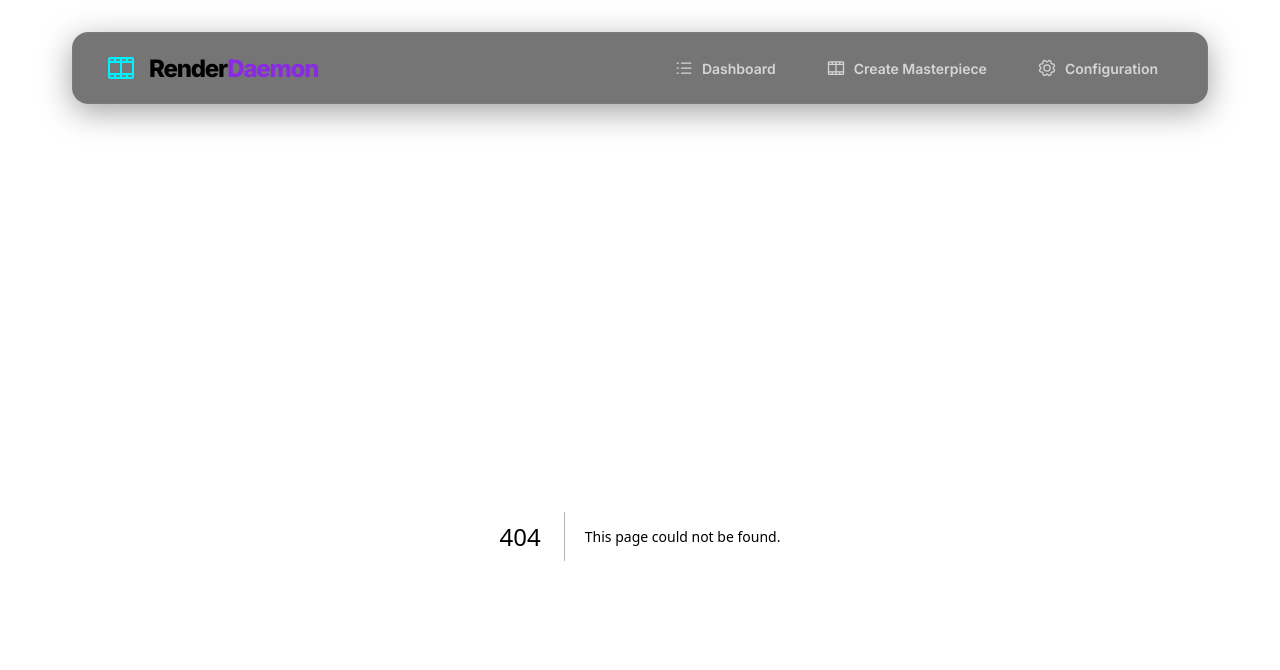
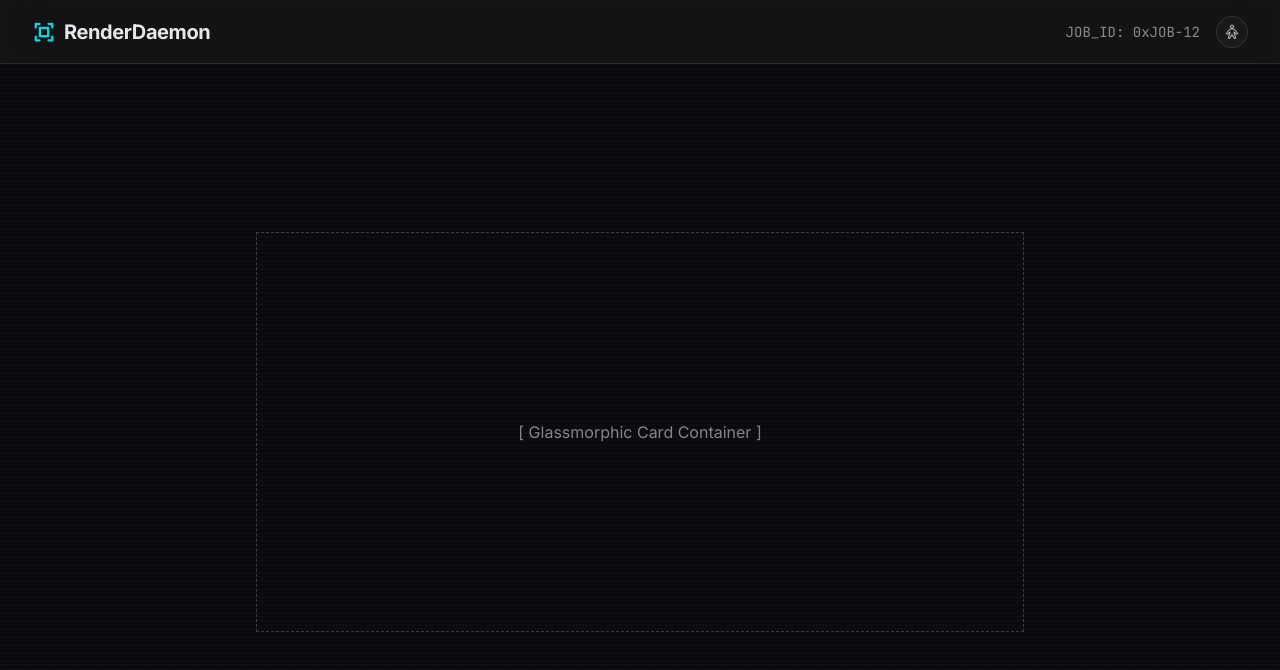
Before and after one commit to atharvaajmera/RenderDaemon, a Next.js app in the folder frontend/: page /job/job-1234 in a window 1280 px wide. Before the commit this address had no page. Shown: the top 670 px of the page. Built offline with nearby package versions, Linux system fonts and the light colour scheme.

Commit message:
jobs listing page

```diff
--- /dev/null
+++ b/frontend/src/app/job/[id]/page.tsx
@@ -0,0 +1,99 @@
+'use client';
+
+import Link from 'next/link';
+import { Person, Scan } from '@phosphor-icons/react';
+import React from 'react';
+
+export default function JobProgressPage({ params }: { params: Promise<{ id: string }> }) {
+  // Mock Job ID for visuals
+  const unwrappedParams = React.use(params);
+  const displayId = unwrappedParams.id ? "0x" + unwrappedParams.id.toUpperCase().substring(0, 6) : '0x8F9A2B';
+
+  return (
+    <div style={{
+      backgroundColor: '#0a0a0f',
+      color: 'white',
+      minHeight: '100vh',
+      display: 'flex',
+      flexDirection: 'column',
+      position: 'relative',
+      overflow: 'hidden'
+    }}>
+
+      {/* CRT Overlay Effect */}
+      <div className="crt-overlay" style={{
+        position: 'absolute',
+        inset: 0,
+        zIndex: 0,
+        pointerEvents: 'none',
+        background: 'linear-gradient(rgba(18, 16, 16, 0) 50%, rgba(0, 0, 0, 0.25) 50%), linear-gradient(90deg, rgba(255, 0, 0, 0.06), rgba(0, 255, 0, 0.02), rgba(0, 0, 255, 0.06))',
+        backgroundSize: '100% 4px, 3px 100%'
+      }}></div>
+
+      {/* Top App Bar */}
+      <header style={{
+        position: 'sticky',
+        top: 0,
+        zIndex: 50,
+        width: '100%',
+        height: '64px',
+        display: 'flex',
+        alignItems: 'center',
+        justifyContent: 'space-between',
+        padding: '0 2rem',
+        background: 'rgba(26, 26, 26, 0.6)',
+        backdropFilter: 'blur(24px)',
+        borderBottom: '1px solid rgba(255,255,255,0.1)'
+      }}>
+        <div style={{ display: 'flex', alignItems: 'center', gap: '0.5rem', opacity: 0.9 }}>
+          <Scan size={24} weight="bold" color="var(--color-cyan)" />
+          <h1 style={{ fontSize: '1.25rem', fontWeight: 700, letterSpacing: '-0.02em' }}>RenderDaemon</h1>
+        </div>
+
+        <div style={{ display: 'flex', alignItems: 'center', gap: '1rem' }}>
+          <span className="mono-text" style={{ fontSize: '0.875rem', opacity: 0.5 }}>
+            JOB_ID: {displayId}
+          </span>
+          <div style={{
+            width: '32px',
+            height: '32px',
+            borderRadius: '50%',
+            background: '#1A1A1A',
+            border: '1px solid rgba(255,255,255,0.1)',
+            display: 'flex',
+            alignItems: 'center',
+            justifyContent: 'center'
+          }}>
+            <Person size={16} color="rgba(255,255,255,0.7)" />
+          </div>
+        </div>
+      </header>
+
+      {/* Main Canvas Container */}
+      <main style={{
+        flexGrow: 1,
+        display: 'flex',
+        alignItems: 'center',
+        justifyContent: 'center',
+        padding: '2rem',
+        position: 'relative',
+        zIndex: 10
+      }}>
+        {/* Card Placeholder for Step 2 */}
+        <div style={{
+          width: '100%',
+          maxWidth: '768px',
+          height: '400px',
+          border: '1px dashed rgba(255,255,255,0.2)',
+          display: 'flex',
+          alignItems: 'center',
+          justifyContent: 'center',
+          color: 'rgba(255,255,255,0.5)'
+        }}>
+          [ Glassmorphic Card Container ]
+        </div>
+      </main>
+
+    </div>
+  );
+}
--- a/frontend/src/components/ClientLayout.tsx
+++ b/frontend/src/components/ClientLayout.tsx
@@ -7,7 +7,7 @@ import React from 'react';
 export function ClientLayout({ children }: { children: React.ReactNode }) {
   const pathname = usePathname();
 
-  if (pathname === '/') {
+  if (pathname === '/' || pathname.startsWith('/job')) {
     return <main>{children}</main>;
   }
 
```
